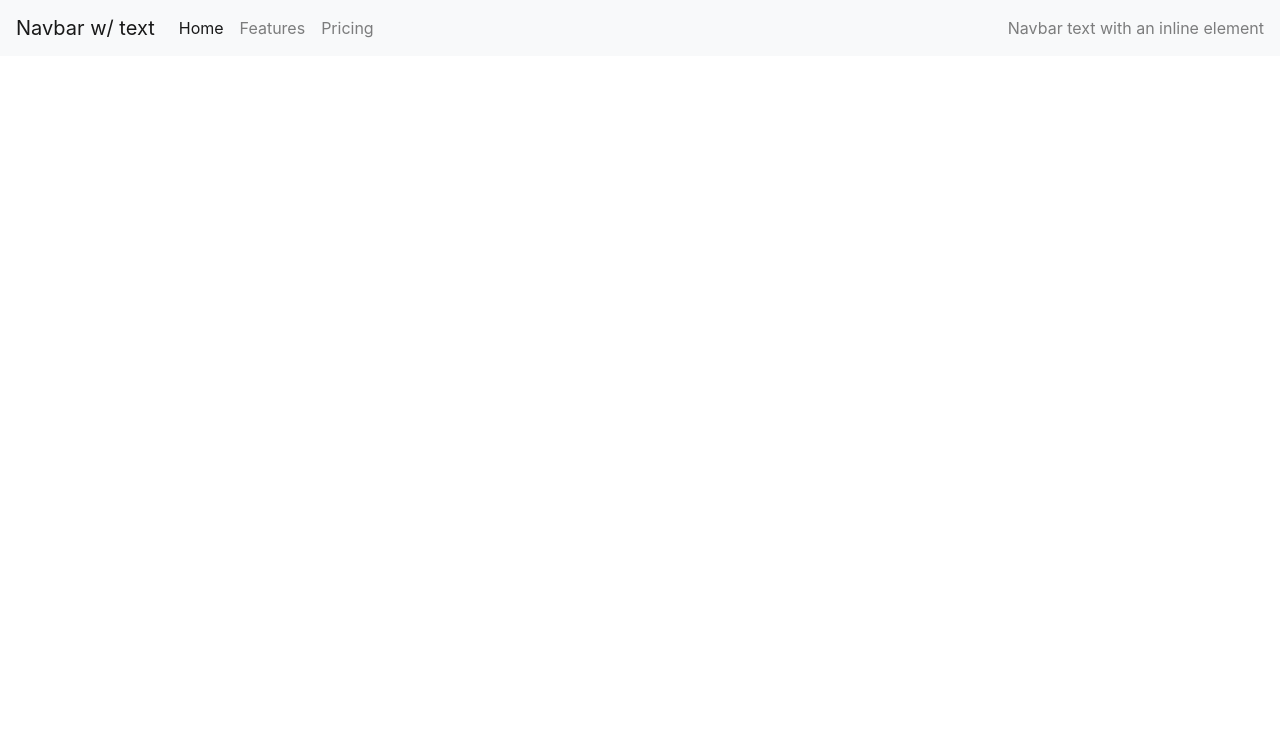
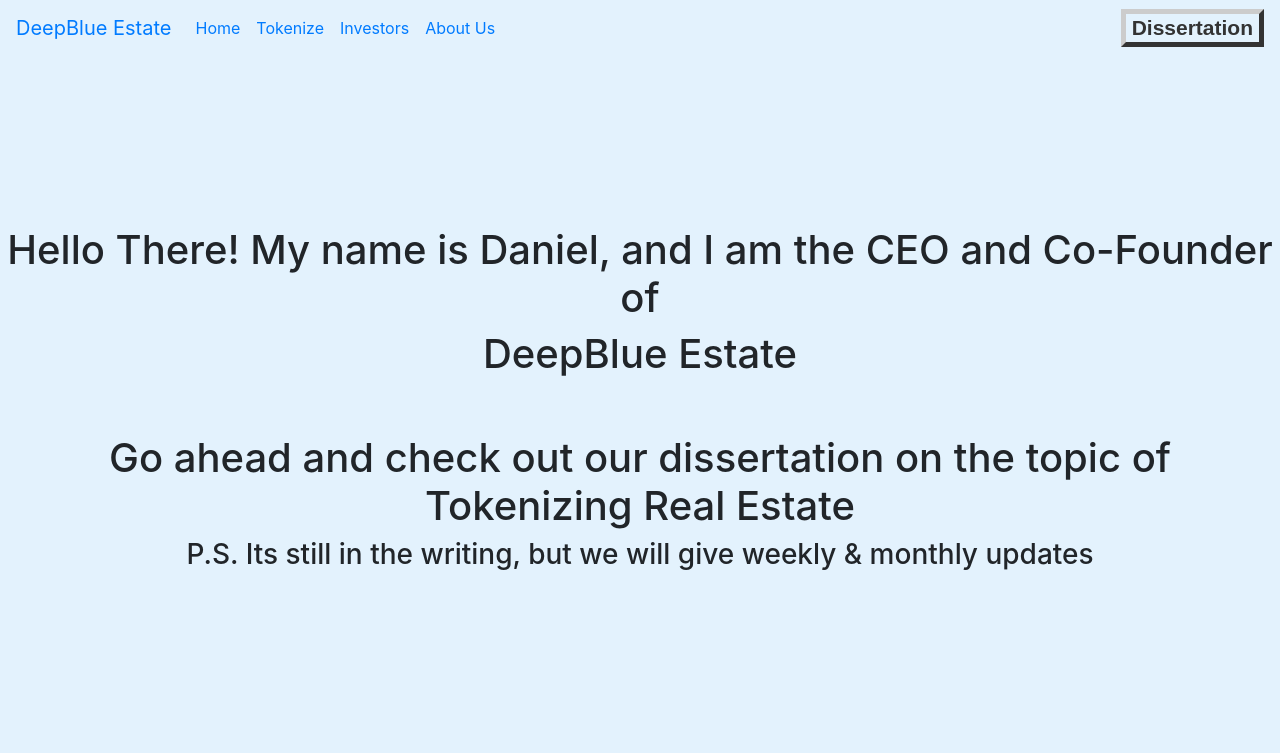
Before and after one commit to daniel-makarov/DeepBlue-Estate, a plain HTML site: page index.html in a window 1280 px wide. Drawn offline with nearby package versions, Linux system fonts and the light colour scheme.

Commit message:
Added Dissertation

```diff
--- a/index.html
+++ b/index.html
@@ -13,27 +13,38 @@
     <link rel="stylesheet" href="./style.css">
   </head>
   <body>
-    <nav class="navbar navbar-expand-lg navbar-light bg-light">
-        <a class="navbar-brand" href="#">Navbar w/ text</a>
-        <button class="navbar-toggler" type="button" data-toggle="collapse" data-target="#navbarText" aria-controls="navbarText" aria-expanded="false" aria-label="Toggle navigation">
+        <nav class="navbar navbar-expand-lg" style="background-color: #e3f2fd;">
+        <button class="navbar-toggler" type="button" data-toggle="collapse" data-target="#navbarTogglerDemo01" aria-controls="navbarTogglerDemo01" aria-expanded="false" aria-label="Toggle navigation">
           <span class="navbar-toggler-icon"></span>
         </button>
-        <div class="collapse navbar-collapse" id="navbarText">
-          <ul class="navbar-nav mr-auto">
+        <div class="collapse navbar-collapse" id="navbarTogglerDemo01">
+          <a class="navbar-brand" href="#">DeepBlue Estate</a>
+          <ul class="navbar-nav mr-auto mt-2 mt-lg-0">
             <li class="nav-item active">
-              <a class="nav-link" href="#">Home <span class="sr-only">(current)</span></a>
+              <a class="nav-link" href="index.html">Home <span class="sr-only">(current)</span></a>
             </li>
             <li class="nav-item">
-              <a class="nav-link" href="#">Features</a>
+              <a class="nav-link" href="#">Tokenize</a>
             </li>
             <li class="nav-item">
-              <a class="nav-link" href="#">Pricing</a>
+                <a class="nav-link" href="#">Investors</a>
+            </li>
+            <li class="nav-item">
+            <a class="nav-link" href="#">About Us</a>
             </li>
           </ul>
-          <span class="navbar-text">
-            Navbar text with an inline element
-          </span>
+          <form class="form-inline my-2 my-lg-0">
+            <a href="https://docs.google.com/document/d/1WwqGOsvTHgXevZBSZGVeaWZ1I8_XzEwRS6JTULzO2n4/edit?usp=sharing" class="button">Dissertation</a>
+          </form>
         </div>
       </nav>
+
+      <div class="mainInfo">
+        <h1>Hello There! My name is Daniel, and I am the CEO and Co-Founder of</h1>
+        <h1>DeepBlue Estate</h1>
+        <br><br>
+        <h1>Go ahead and check out our dissertation on the topic of Tokenizing Real Estate</h1>
+        <h3>P.S. Its still in the writing, but we will give weekly & monthly updates</h3>
+      </div>
   </body>
 </html>
--- a/style.css
+++ b/style.css
@@ -1,3 +1,5 @@
+body {background-color: #e3f2fd;;}
+
 #window{
     margin-top: 50px;
     background-color: #000;
@@ -40,3 +42,18 @@
     background-color: #e4e4e4;
     cursor: pointer;
 }
+
+.mainInfo {
+    padding: 170px 0;
+    text-align: center;
+}
+.button {
+    font: bold 21px Arial;
+    text-decoration: none;
+    color: #333333;
+    padding: 2px 6px 2px 6px;
+    border-top: 5px solid #CCCCCC;
+    border-right: 5px solid #333333;
+    border-bottom: 5px solid #333333;
+    border-left: 5px solid #CCCCCC;
+  }
```
